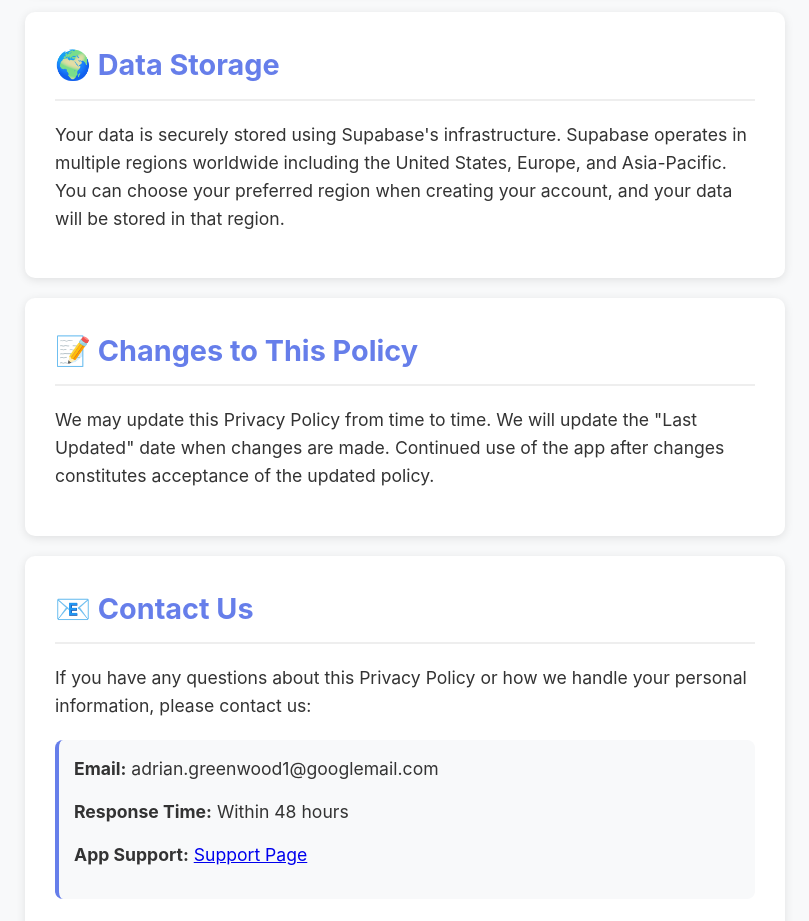
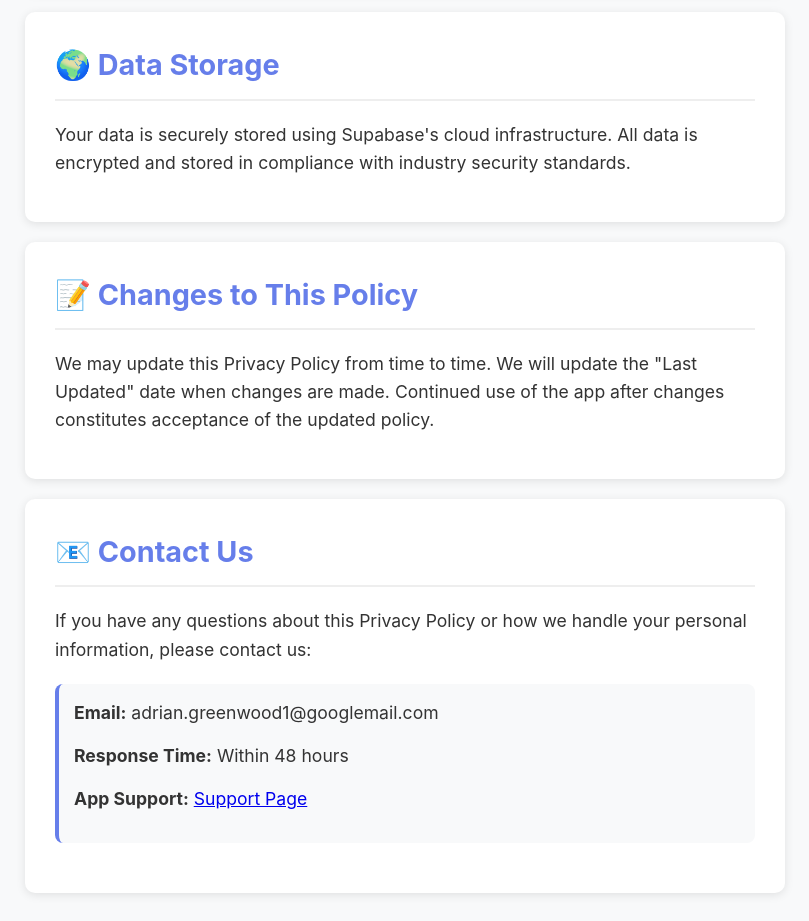
Before and after one commit to ZZ4234/friendsrecommend-support, a plain HTML site: page privacy.html in a window 1280 px wide. Shown: the part 3680-4601 px from the top of the page, without its empty margins (235-1044 px from the left). Drawn offline with Linux system fonts and the light colour scheme.

Commit message:
Fix data storage section - remove incorrect region choice claim

```diff
--- a/privacy.html
+++ b/privacy.html
@@ -242,7 +242,7 @@
 
         <div class="section">
             <h2>🌍 Data Storage</h2>
-            <p>Your data is securely stored using Supabase's infrastructure. Supabase operates in multiple regions worldwide including the United States, Europe, and Asia-Pacific. You can choose your preferred region when creating your account, and your data will be stored in that region.</p>
+            <p>Your data is securely stored using Supabase's cloud infrastructure. All data is encrypted and stored in compliance with industry security standards.</p>
         </div>
 
         <div class="section">
```
